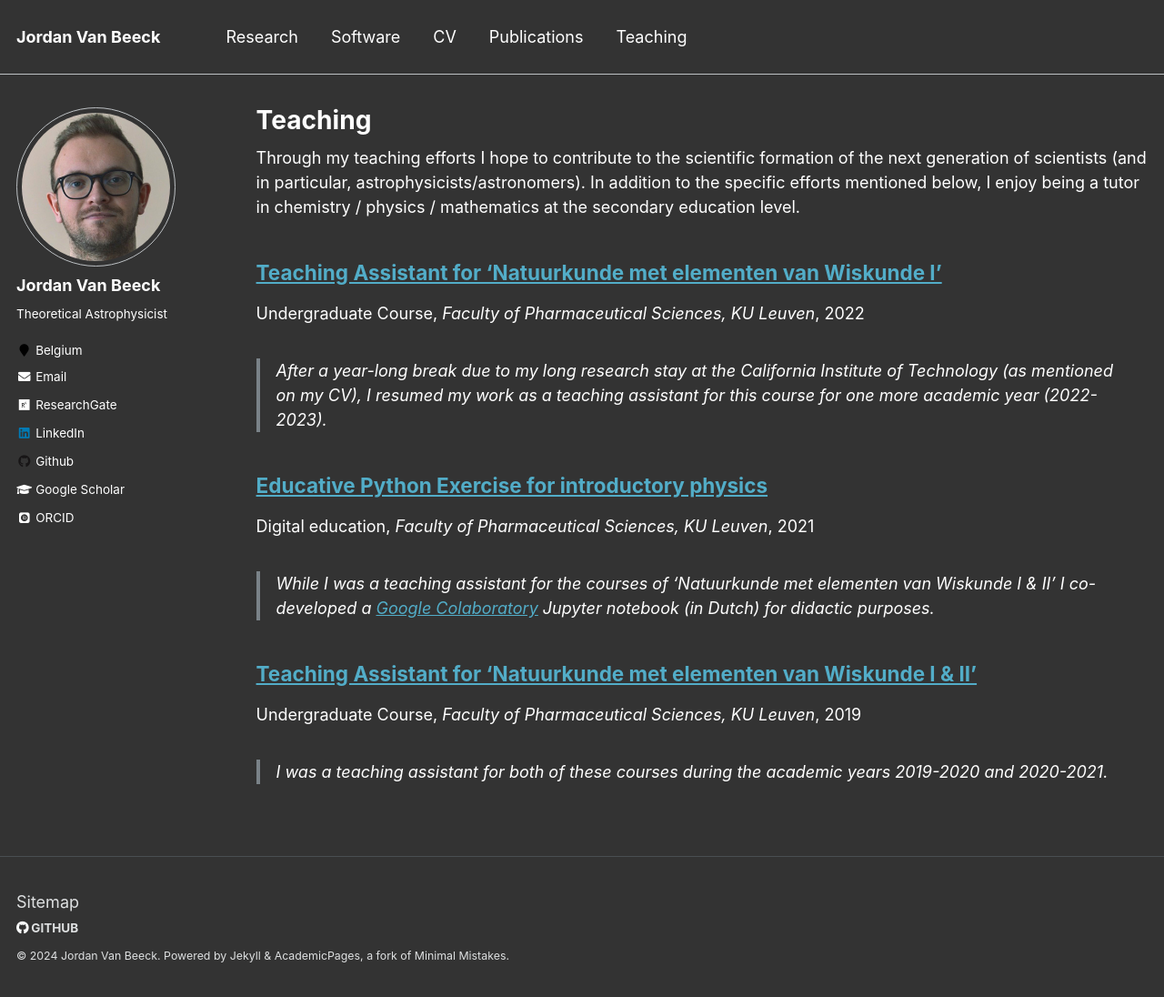
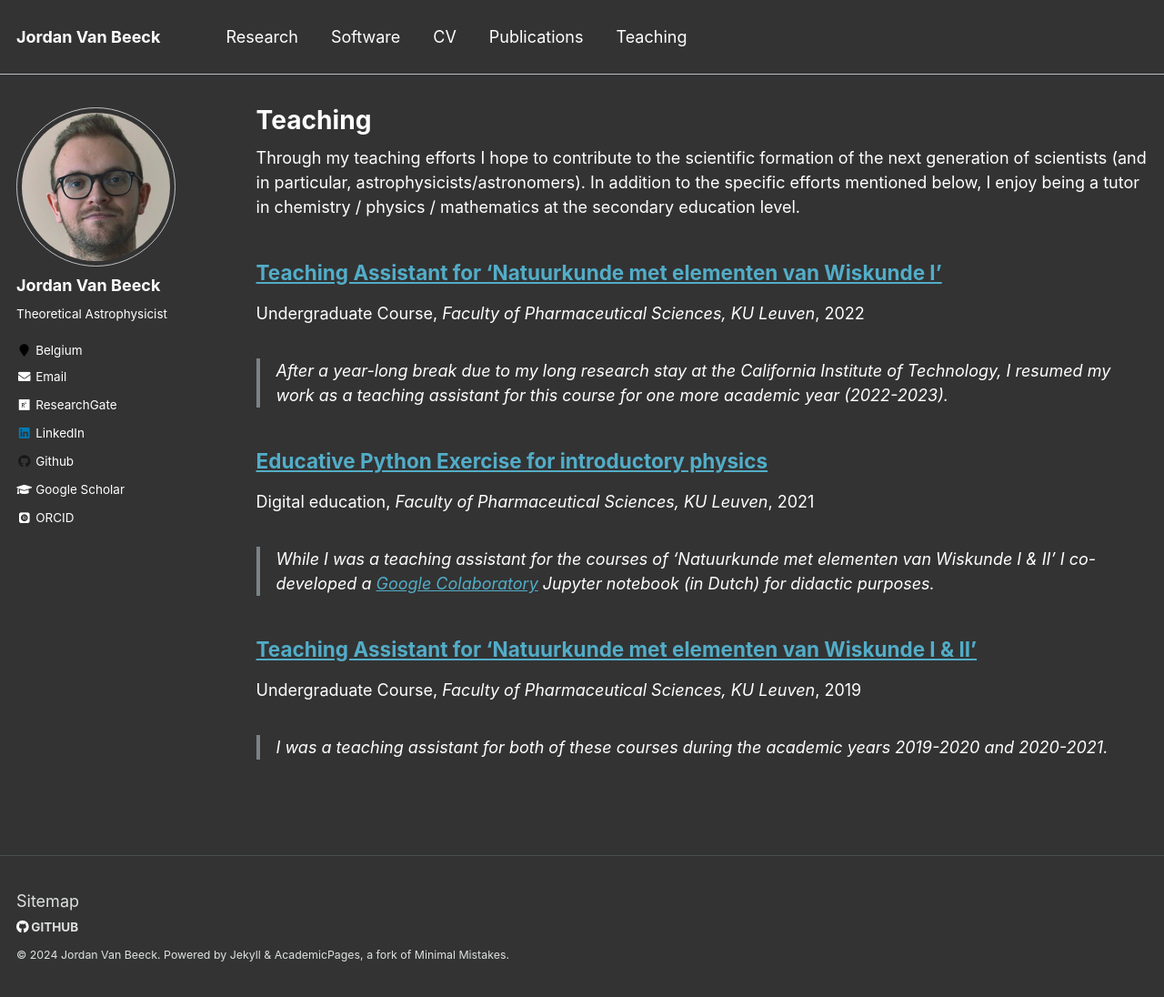
Before and after one commit to JVB11/jvb11.github.io, a Jekyll site: the page built from _pages/teaching.html, in a window 1280 px wide and 1096 px high. Shown: the whole window at 91% size. Built offline with Jekyll 4.4.1, drawn with Linux system fonts in a browser that asks for light colours; some web fonts are replaced.

Commit message:
edit TA experience header

```diff
--- a/_teaching/2022-ta-introductory-physics.md
+++ b/_teaching/2022-ta-introductory-physics.md
@@ -8,7 +8,7 @@ date: 2022-09-30
 location: "Leuven, Belgium"
 ---
 
-> After a year-long break due to my long research stay at the California Institute of Technology (as mentioned on my CV), I resumed my work as a teaching assistant for this course for one more academic year (2022-2023).
+> After a year-long break due to my long research stay at the California Institute of Technology, I resumed my work as a teaching assistant for this course for one more academic year (2022-2023).
 
 The title of this course can be translated into English as 'Physics with elements of mathematics I' (taught in the first semester).
 It was an introductory physics course for the first-year students in the bachelor of science in pharmaceutical sciences at [KU Leuven](https://www.kuleuven.be/english/), which was taught in Dutch.[^1]
```
